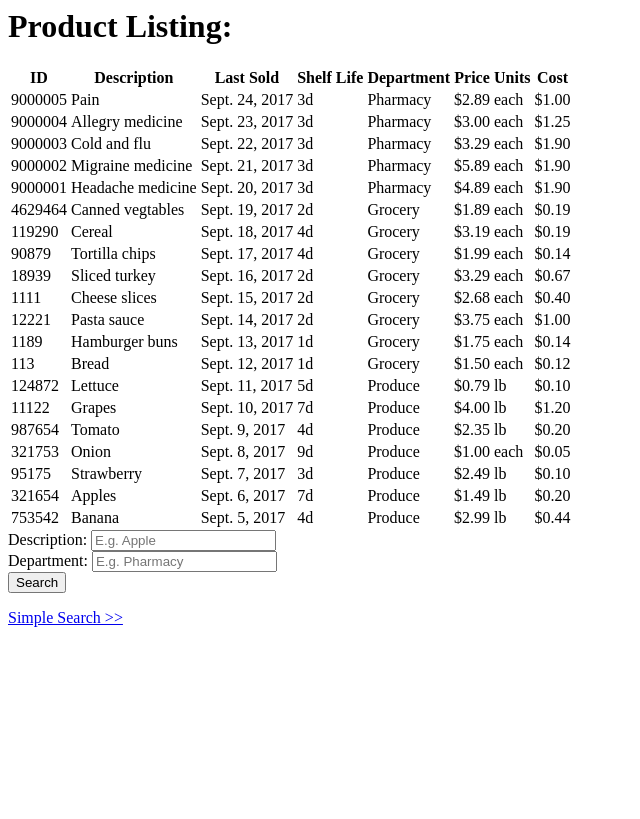
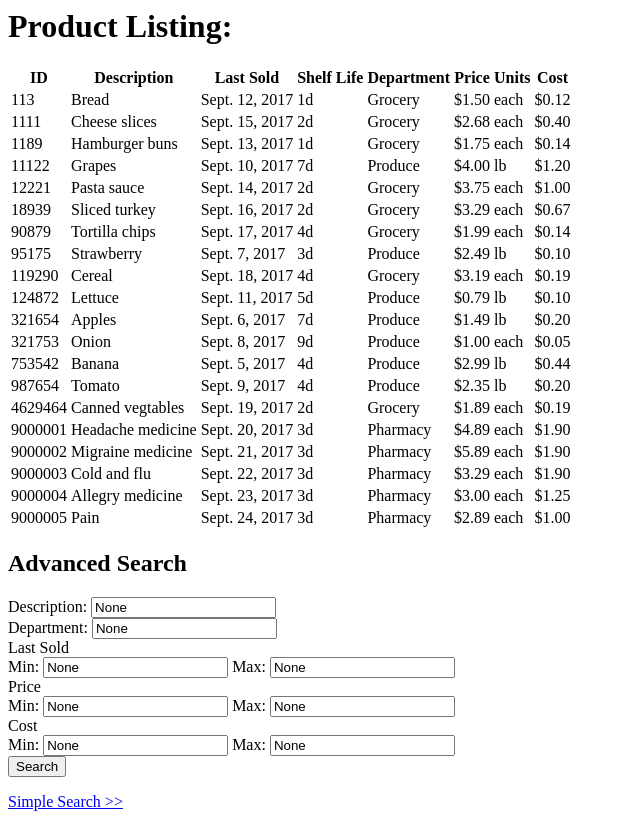
Before and after one commit to joshuadesmith/product-search, a Django app: page /products/search/advanced/ in a window 1280 px wide. Shown: the whole page, without its empty margins (0-640 px from the left). Before the commit the page ends 627 px from the top, so only its background shows below. Run offline with Django 3.2, Linux system fonts and the light colour scheme; data comes from the database, SQL or seed files in the repository.

Commit message:
add advanced search functionality and custom filters

```diff
--- /dev/null
+++ b/productsearch/products/filters.py
@@ -0,0 +1,119 @@
+import re
+
+from django import forms
+from datetime import datetime
+from decimal import Decimal
+
+
+EMPTY_VALUES = {
+    0,
+    None,
+    '',
+}
+
+
+class CustomFilter(object):
+    field_class = forms.Field
+
+    def __init__(self, field_name=None, lookup_expression='icontains', **kwargs):
+        self.field_name = field_name
+        self.lookup_expression = lookup_expression
+
+    def get_method(self, qs):
+        """
+        Return our desired filter method.
+
+        This currently isn't necessary but would allow for other kinds of query operations
+        such as exclude() or distinct()
+        """
+        return qs.filter
+
+    def filter(self, qs, val):
+        """
+        Filter a queryset based on this CustomFilter's parameters, a given
+        QuerySet, and a given value.
+        """
+        if not self.field_name or val in EMPTY_VALUES:
+            return qs
+
+        lookup = '{}__{}'.format(self.field_name, self.lookup_expression)
+        qs = self.get_method(qs)(**{lookup: val})
+
+        return qs
+
+
+LOOKUP_EXPRESSIONS = {
+    'description': 'icontains',
+    'department': 'icontains',
+    'last_sold_min': 'gte',
+    'last_sold_max': 'lte',
+    'shelf_life_min': 'gte',
+    'shelf_life_max': 'lte',
+    'price_min': 'gte',
+    'price_max': 'lte',
+    'cost_min': 'gte',
+    'cost_max': 'lte',
+    'unit': 'iexact',
+    'x_for': 'exact',
+}
+
+
+FIELD_TYPES = {
+    'description': forms.CharField,
+    'department': forms.CharField,
+    'last_sold_min': forms.DateField,
+    'last_sold_max': forms.DateField,
+    'shelf_life_min': forms.IntegerField,
+    'shelf_life_max': forms.IntegerField,
+    'price_min': forms.DecimalField,
+    'price_max': forms.DecimalField,
+    'cost_min': forms.DecimalField,
+    'cost_max': forms.DecimalField,
+    'unit': forms.CharField,
+    'x_for': forms.IntegerField,
+}
+
+
+class ProductFilterSet(object):
+
+    def __init__(self, data=None):
+        self.filters = []
+        self.data = data
+
+    def filter(self, qs):
+        if not self.data:
+            return qs
+
+        for field_name, val in self.data.items():
+            if val not in EMPTY_VALUES:
+                val = self.convert_value(field_name, val)
+                qs = self.custom_filter(field_name).filter(qs, val)
+
+        return qs
+
+    def convert_value(self, field_name, value):
+        field_type = FIELD_TYPES[field_name]
+        value = value.strip()
+
+        if field_type == forms.DateField:
+            return datetime.strptime(value, "%m/%d/%Y")
+
+        if field_type == forms.DecimalField:
+            if not value.isdigit():
+                value = re.findall(r'[-+]?\d*\.\d+|\d+', value)[0]  # Clean decimal number
+            return Decimal(value)
+
+        if field_type == forms.IntegerField:
+            if not value.isdigit():
+                regex = re.compile('[^0-9]')  # Get rid of non numeric characters
+                value = re.sub(regex, '', value)
+            return int(value)
+
+        return value
+
+    def custom_filter(self, field_name):
+        if 'min' in field_name or 'max' in field_name:  # Handle form fields that don't match field names
+            expr = LOOKUP_EXPRESSIONS[field_name]
+            field = field_name.rsplit('_', 1)[0]
+            return CustomFilter(field_name=field, lookup_expression=expr)
+        return CustomFilter(field_name=field_name, lookup_expression=LOOKUP_EXPRESSIONS[field_name])
--- /dev/null
+++ b/productsearch/products/forms.py
@@ -0,0 +1,24 @@
+from django import forms
+
+
+class SearchForm(forms.Form):
+    """
+    Form for basic search
+    """
+    description = forms.CharField(label='Description', max_length=200, required=False)
+
+
+class AdvancedSearchForm(forms.Form):
+    """
+    Form for advanced search
+    """
+    description = forms.CharField(label='Description', max_length=200, required=False)
+    department = forms.CharField(label='Department', max_length=20, required=False)
+    last_sold_min = forms.DateField(label='Last Sold Min', required=False)
+    last_sold_max = forms.DateField(label='Last Sold Max', required=False)
+    shelf_life_min = forms.IntegerField(label='Shelf Life Min', required=False)
+    shelf_life_max = forms.IntegerField(label='Shelf Life Max', required=False)
+    price_min = forms.DecimalField(label='Price Min', required=False)
+    price_max = forms.DecimalField(label='Price Max', required=False)
+    cost_min = forms.DecimalField(label='Cost Min', required=False)
+    cost_max = forms.DecimalField(label='Cost Max', required=False)
--- a/productsearch/products/templates/products/advsearch.html
+++ b/productsearch/products/templates/products/advsearch.html
@@ -1,14 +1,54 @@
 {% extends "./index.html" %}
 
 {% block search_form %}
+<h2>Advanced Search</h2>
 <form id="search_form" action="/products/search/advanced/" method="get" accept-charset="UTF-8">
-    <div>
-        <label for="search_desc">Description:</label>
-        <input class="search_text" id="search_desc" type="text" name="description" placeholder="E.g. Apple">
+    <div class="form-field-div">
+        <label for="description">Description: </label>
+        <input class="search-box" id="description" name="description" value="{{ form.description.value }}">
     </div>
-    <div>
-        <label for="search_dep">Department:</label>
-        <input class="search_text" id="search_dep" type="text" name="department" placeholder="E.g. Pharmacy">
+    <div class="form-field-div">
+        <label for="department">Department: </label>
+        <input class="search-box" id="department" name="department" value="{{ form.department.value }}">
+    </div>
+    <div class="form-field-div">
+        <div class="form-field-title">Last Sold</div>
+        <div class="form-field-min-max">
+            <span class="form-field-min">
+                <label for="last_sold_min">Min: </label>
+                <input class="min-max-box" id="last_sold_min" name="last_sold_min" value="{{ form.last_sold_min.value }}">
+            </span>
+            <span class="form-field-max">
+                <label for="last_sold_max">Max: </label>
+                <input class="min-max-box" id="last_sold_max" name="last_sold_max" value="{{ form.last_sold_max.value }}">
+            </span>
+        </div>
+    </div>
+    <div class="form-field-div">
+        <div class="form-field-title">Price</div>
+        <div class="form-field-min-max">
+            <span class="form-field-min">
+                <label for="price_min">Min: </label>
+                <input class="min-max-box" id="price_min" name="price_min" value="{{ form.price_min.value }}">
+            </span>
+            <span class="form-field-max">
+                <label for="price_max">Max: </label>
+                <input class="min-max-box" id="price_max" name="price_max" value="{{ form.price_max.value }}">
+            </span>
+        </div>
+    </div>
+    <div class="form-field-div">
+        <div class="form-field-title">Cost</div>
+        <div class="form-field-min-max">
+            <span class="form-field-min">
+                <label for="cost_min">Min: </label>
+                <input class="min-max-box" id="cost_min" name="cost_min" value="{{ form.cost_min.value }}">
+            </span>
+            <span class="form-field-max">
+                <label for="cost_max">Max: </label>
+                <input class="min-max-box" id="cost_max" name="cost_max" value="{{ form.cost_max.value }}">
+            </span>
+        </div>
     </div>
     <div>
         <input type="submit" value="Search">
--- a/productsearch/products/templates/products/index.html
+++ b/productsearch/products/templates/products/index.html
@@ -1,9 +1,9 @@
 <div>
     <h1>Product Listing:</h1>
 </div>
-{% if product_list %}
+{% block product_table %}
 <div>
-    {% block product_table %}
+    {% if product_list %}
     <table>
         <thead>
         <tr>
@@ -32,16 +32,24 @@
         {% endfor %}
         </tbody>
     </table>
-    {% endblock %}
-    {% block search_form %}
+    {% else %}
+    <h1>No Products found</h1>
+    {% endif %}
+</div>
+{% endblock %}
+{% block search_form %}
+<div>
     <form id="search_form" action="/products/search/" method="get" accept-charset="UTF-8">
-        <label for="search_text">Description:</label>
-        <input class="search_text" id="search_text" type="text" name="q" placeholder="Search Products">
+        <label for="description">Description:</label>
+        <input class="search_text"
+               id="description"
+               type="text"
+               name="description"
+               placeholder="Search Products"
+               value="{{ form.description.value }}"
+        >
         <input type="submit" value="Go">
-    </form>
+    </form>description
     <a href="/products/search/advanced/">Advanced Search >></a>
-    {% endblock %}
 </div>
-{% else %}
-    <h1>No Products currently available</h1>
-{% endif %}
+{% endblock %}
--- a/productsearch/products/views.py
+++ b/productsearch/products/views.py
@@ -2,9 +2,12 @@ from django.http import HttpResponse
 from django.template import loader
 
 from .models import Product
+from .forms import AdvancedSearchForm, SearchForm
+from .filters import ProductFilterSet
 
 
 def index(request):
+    print('In index view')
     all_products = Product.objects.order_by('-last_sold')
     template = loader.get_template('products/index.html')
 
@@ -12,30 +15,30 @@ def index(request):
 
 
 def search(request):
+    print('In search view')
+    template = loader.get_template('products/index.html')
     qs = Product.objects.order_by('-last_sold')
     if request.method == 'GET':
-        search_string = request.GET.get('search_text')
+        search_string = request.GET.get('description')
         if search_string:
             qs = qs.filter(description__icontains=search_string)
+            form = SearchForm(data=request.GET)
+            return HttpResponse(template.render({'product_list': qs, 'form': form}, request))
 
-    template = loader.get_template('products/index.html')
-
-    return HttpResponse(template.render({'product_list': qs}, request))
+    return HttpResponse(template.render({'product_list': qs, 'form': SearchForm()}, request))
 
 
 def advanced_search(request):
-    qs = Product.objects.order_by('-last_sold')
+    print('In advanced_search view')
+    template = loader.get_template('products/advsearch.html')
+    qs = Product.objects.all()
     if request.method == 'GET':
-        print(request.GET)
-        desc = request.GET.get('description')
-        dep = request.GET.get('department')
+        print('In advanced_search.GET block')
+        if len(request.GET):
+            form = AdvancedSearchForm(data=request.GET)
+            filter_set = ProductFilterSet(request.GET)
+            qs = filter_set.filter(qs)
+            return HttpResponse(template.render({'product_list': qs, 'form': form}, request))
 
-        if desc:
-            qs = qs.filter(description__icontains=desc)
-
-        if dep:
-            qs = qs.filter(department__icontains=dep)
-
-    template = loader.get_template('products/advsearch.html')
-
-    return HttpResponse(template.render({'product_list': qs}, request))
+    print('Not in advanced_search.GET block')
+    return HttpResponse(template.render({'product_list': qs, 'form': AdvancedSearchForm()}, request))
```
